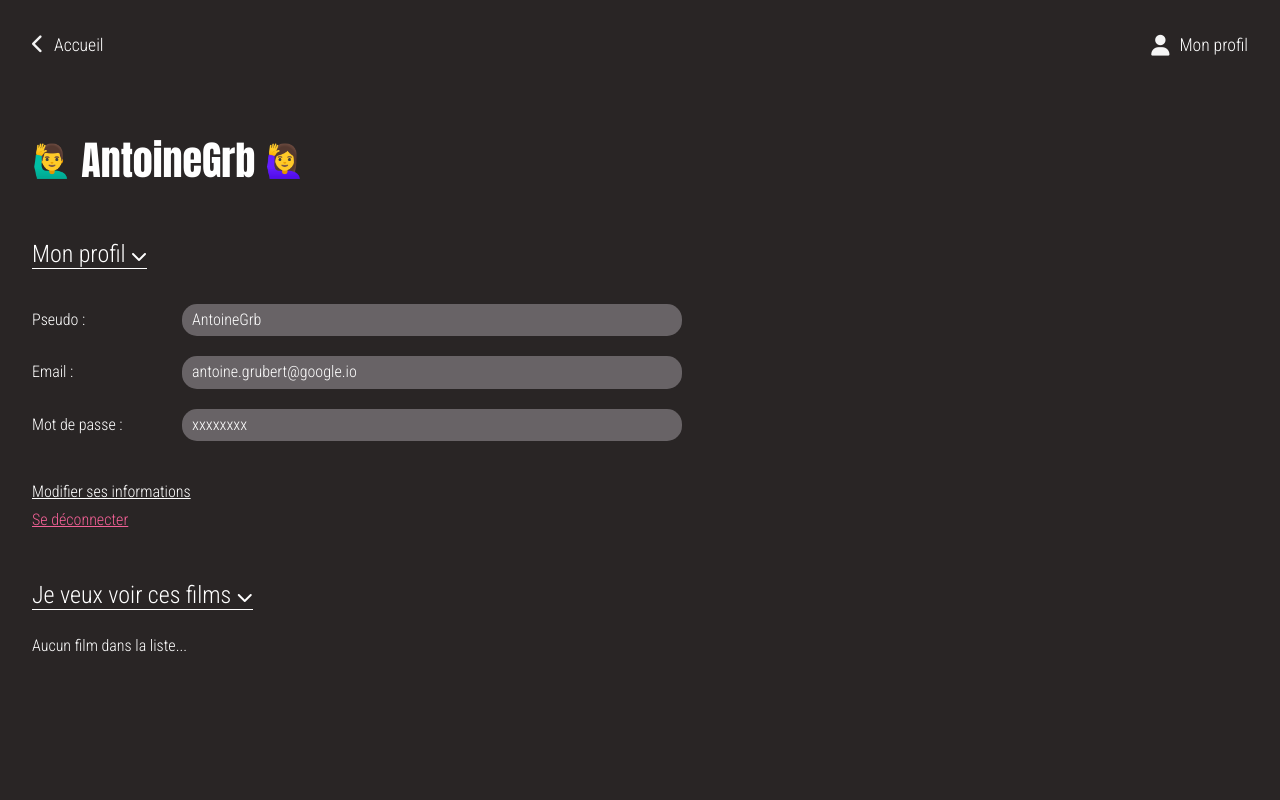
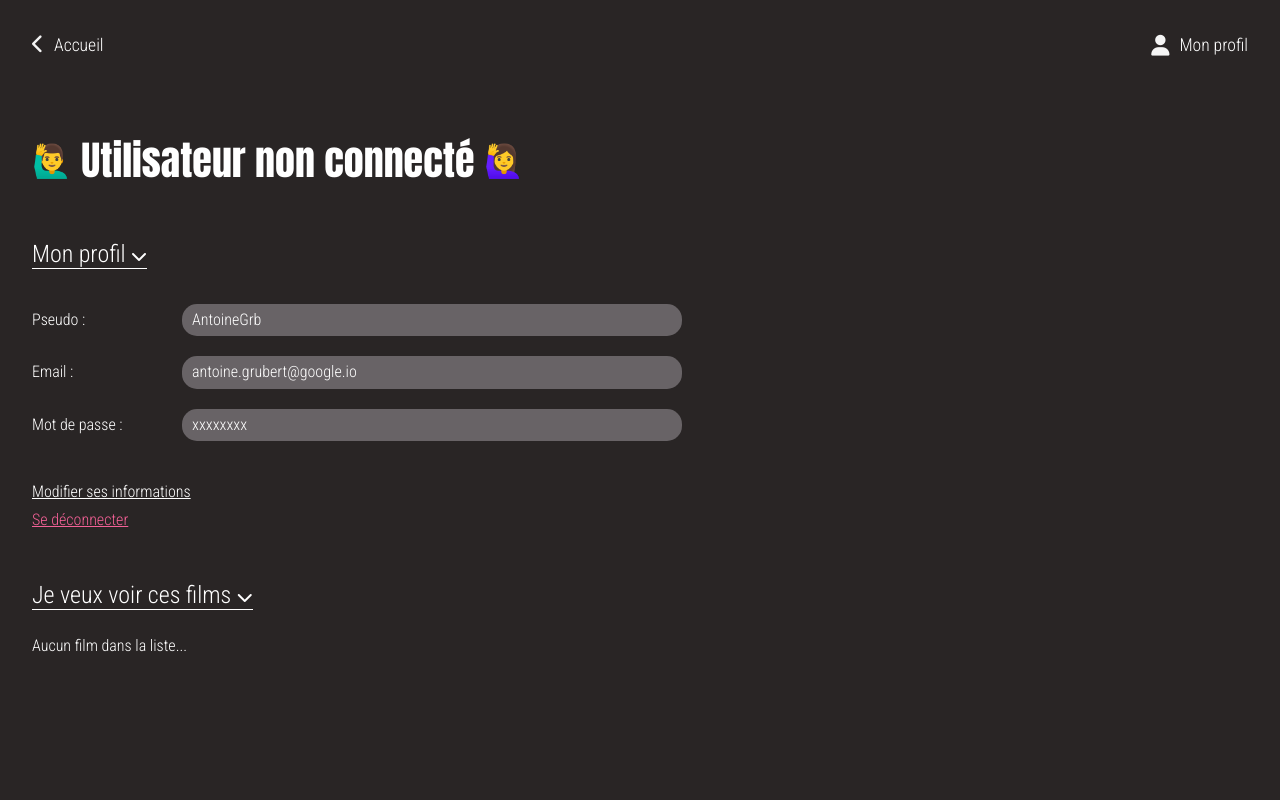
Before and after one commit to AntoineGrb/cinemate-react, a React (Vite) app: page /profile in a window 1280 px wide. Shown: the top 800 px of the page. Built offline with nearby package versions, Linux system fonts and the light colour scheme.

Commit message:
fix : add user not loggedIn in profile

```diff
--- a/src/pages/ProfilePage.tsx
+++ b/src/pages/ProfilePage.tsx
@@ -61,7 +61,7 @@ const ProfilePage = () => {
                     <ButtonReturnHomePage />
                     <ProfileIcon isMobile={isMobile} />
                 </ProfileMenu>
-                <ProfileTitle> <span>🙋‍♂️</span> AntoineGrb <span>🙋‍♀️</span> </ProfileTitle>
+                <ProfileTitle> <span>🙋‍♂️</span> Utilisateur non connecté <span>🙋‍♀️</span> </ProfileTitle>
                 <ProfileUserInfos />
                 <ProfileWishedList />
                 <ProfileSeenList />
```
